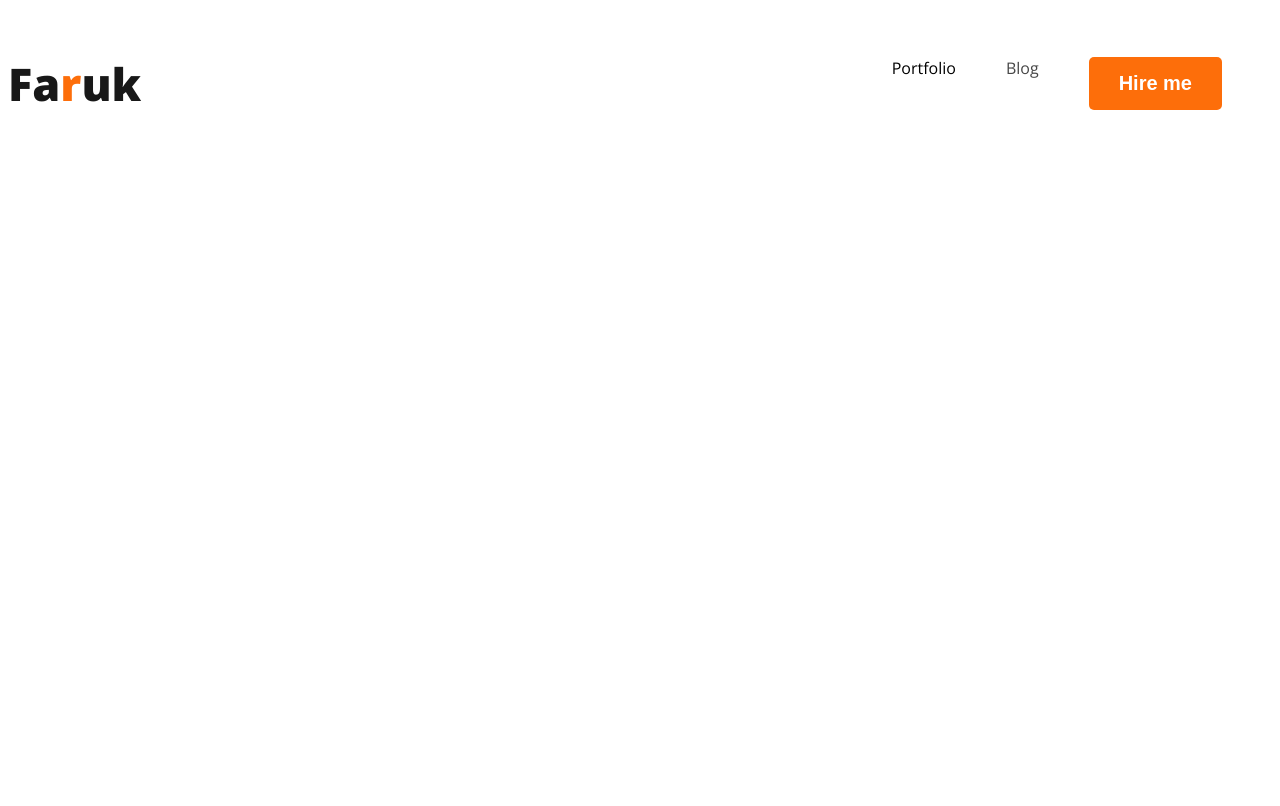
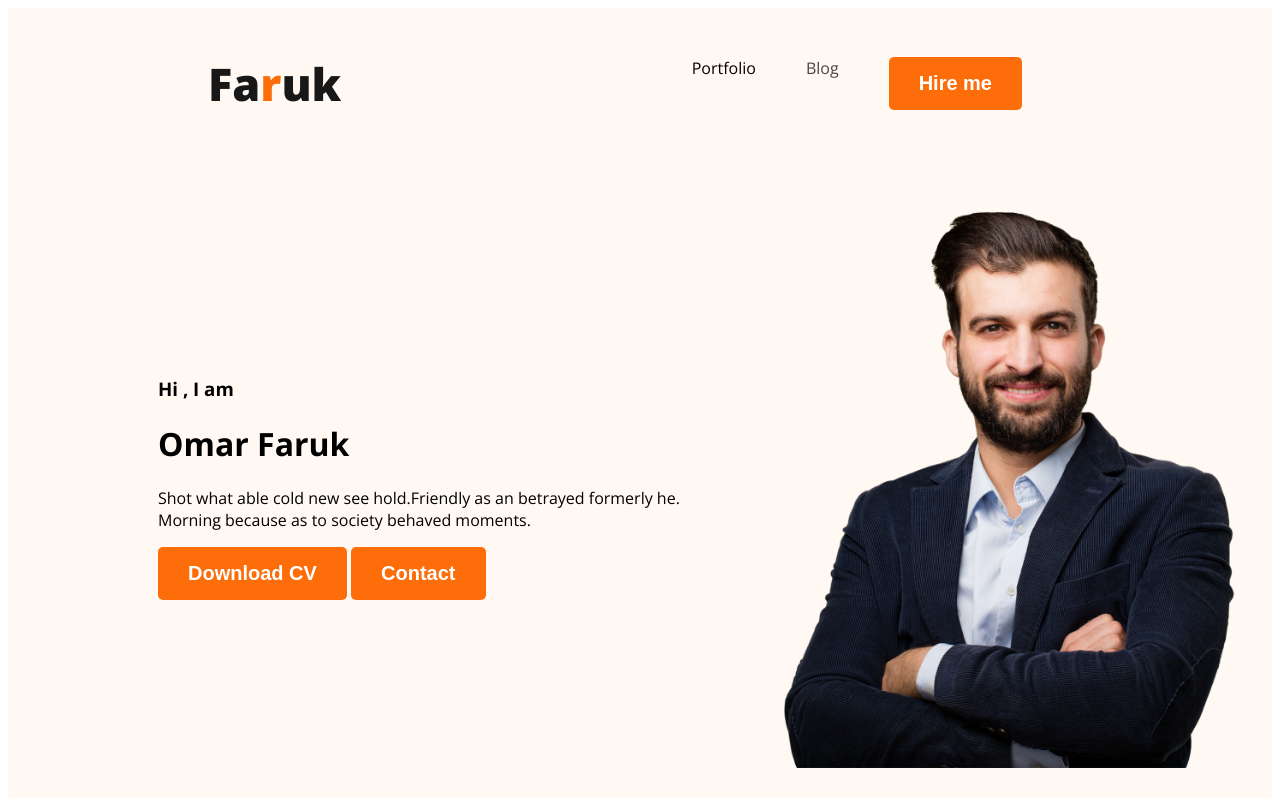
Before and after one commit to Faruk5s/omarfaruk, a plain HTML site: page index.html in a window 1280 px wide. Drawn offline with nearby package versions, Linux system fonts and the light colour scheme.

Commit message:
added text

```diff
--- a/index.html
+++ b/index.html
@@ -10,7 +10,7 @@
     <link rel="stylesheet" href="styles/styles.css">
 </head>
 <body>
-    <header>
+    <header class="header">
         <nav>
             <h3 class="nav-title">Fa<span class="text-primary">r</span>uk</h3>
             <ul>
@@ -19,6 +19,16 @@
                 <li><button class="btn-primary">Hire me</button></li>
             </ul>
         </nav>
+        <div class="banner">
+            <div class="banner-content">
+                <h3 class="banner-greeting">Hi , I am</h3>
+                <h1 class="banner-title">Omar Faruk</h1>
+                <p>Shot what able cold new see hold.Friendly as an betrayed formerly he. Morning because as to society behaved moments.</p>
+            <button class="btn-primary">Download CV</button>
+            <button class="btn-primary">Contact</button>
+            </div>
+            <img class="profile" src="images/hardy.png" alt="">
+        </div>
 
     </header>
 
--- a/styles/styles.css
+++ b/styles/styles.css
@@ -22,6 +22,7 @@ nav{
     display: flex;
     justify-content: space-between;
     align-items: center;
+    margin: 0 200px;
 }
 .nav-title{
     color: var(--Dark-01, #181818);
@@ -39,3 +40,16 @@ nav a{
     text-decoration: none;
     color: #474747;
 }
+
+/*header*/
+.header{
+    background-color: #fff8f3;
+}
+.banner{
+    padding: 30px 30px 30px 150px;
+    display: flex;
+    align-items: center;
+}
+.banner .profile{
+    width: 500px;
+}
```
